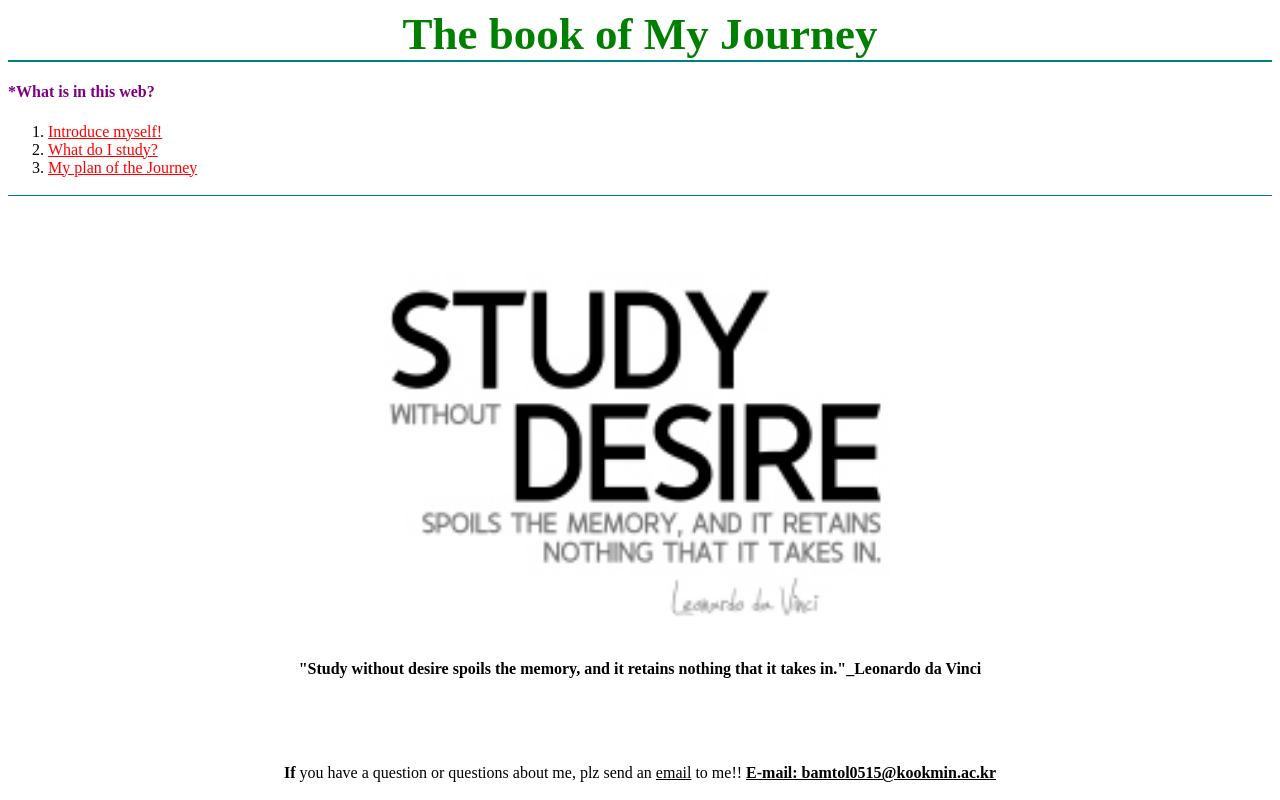
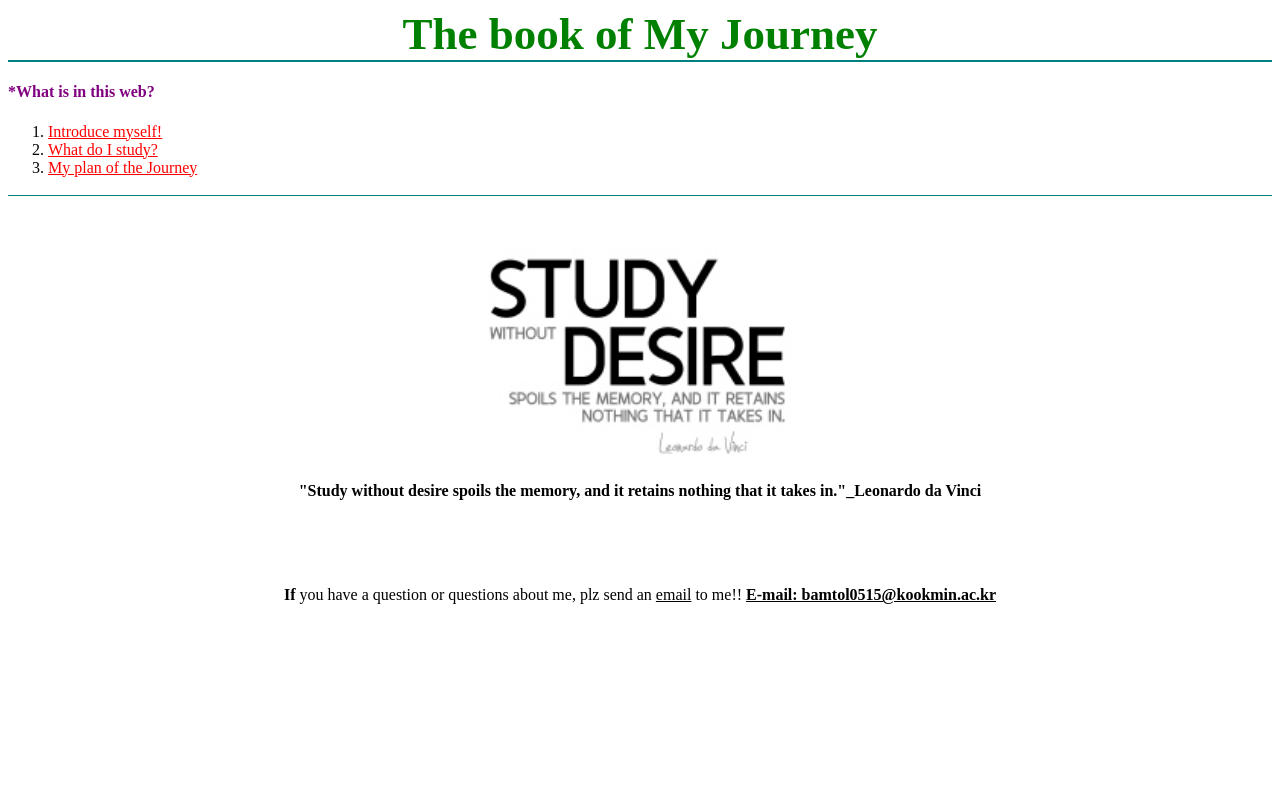
Before and after one commit to bamtol0515/ME, a plain HTML site: page index.html in a window 1280 px wide. Drawn offline with Linux system fonts and the light colour scheme.

Commit message:
Update index.html

```diff
--- a/index.html
+++ b/index.html
@@ -39,7 +39,7 @@
             <li><a href="3.html">My plan of the Journey</li></a>
             <br>
         </ol>
-        <p align="middle"><img src="Leoquote.png" width="50%"><br>
+        <p align="middle"><img src="Leoquote.png" width="30%"><br>
            <strong>"Study without desire spoils the memory, and it retains nothing that it takes in."_Leonardo da Vinci</strong></p>
            <br><br><br>
         <p align="middle">
```
